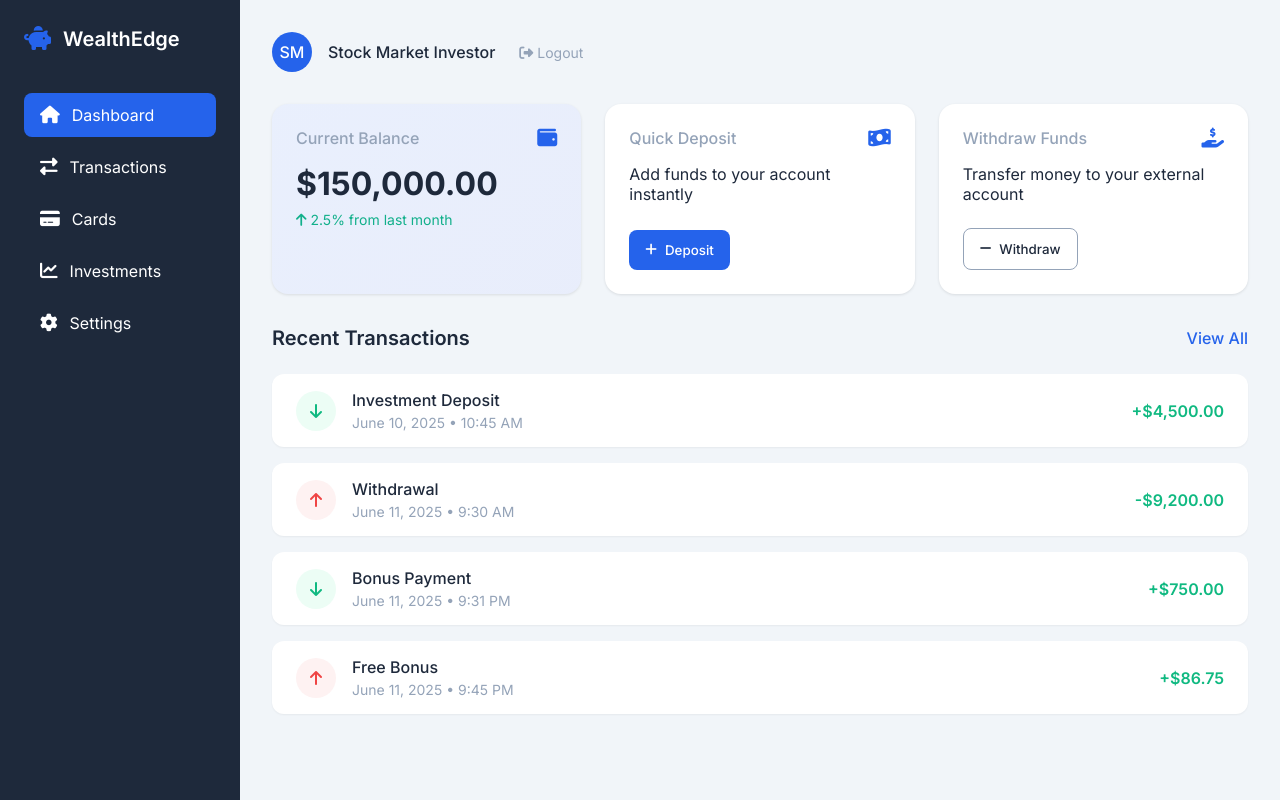
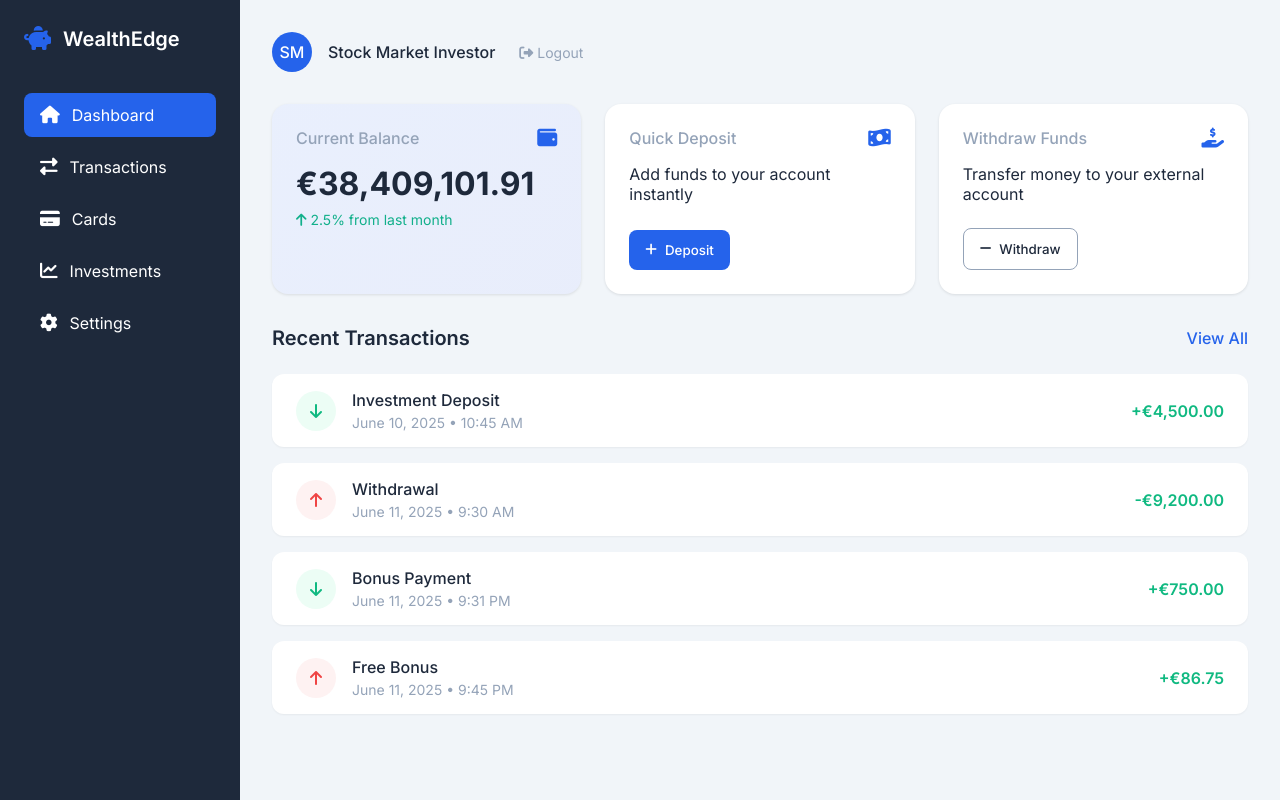
Before and after one commit to isaacwinner62/bunju, a plain HTML site: page portfolio.html in a window 1280 px wide. Drawn offline with Linux system fonts and the light colour scheme; sample sign-in values are in the browser's storage.

Commit message:
Add files via upload

```diff
--- a/portfolio.html
+++ b/portfolio.html
@@ -496,7 +496,7 @@
                         <h3 class="card-title">Current Balance</h3>
                         <i class="fas fa-wallet card-icon"></i>
                     </div>
-                    <div class="balance-amount">$150,000.00</div>
+                    <div class="balance-amount">€38,409,101.91</div>
                     <div class="balance-change">
                         <i class="fas fa-arrow-up"></i>
                         <span>2.5% from last month</span>
@@ -553,7 +553,7 @@
                                 <p>June 10, 2025 • 10:45 AM</p>
                             </div>
                         </div>
-                        <div class="transaction-amount deposit-amount">+$4,500.00</div>
+                        <div class="transaction-amount deposit-amount">+€4,500.00</div>
                     </div>
 
                     <div class="transaction-item">
@@ -566,7 +566,7 @@
                                 <p>June 11, 2025 • 9:30 AM</p>
                             </div>
                         </div>
-                        <div class="transaction-amount withdraw-amount">-$9,200.00</div>
+                        <div class="transaction-amount withdraw-amount">-€9,200.00</div>
                     </div>
 
                     <div class="transaction-item">
@@ -579,7 +579,7 @@
                                 <p>June 11, 2025 • 9:31 PM</p>
                             </div>
                         </div>
-                        <div class="transaction-amount deposit-amount">+$750.00</div>
+                        <div class="transaction-amount deposit-amount">+€750.00</div>
                     </div>
 
                     <div class="transaction-item">
@@ -592,7 +592,7 @@
                                 <p>June 11, 2025 • 9:45 PM</p>
                             </div>
                         </div>
-                        <div class="transaction-amount withdraw-amount">+$86.75</div>
+                        <div class="transaction-amount withdraw-amount">+€86.75</div>
                     </div>
                 </div>
             </section>
```
